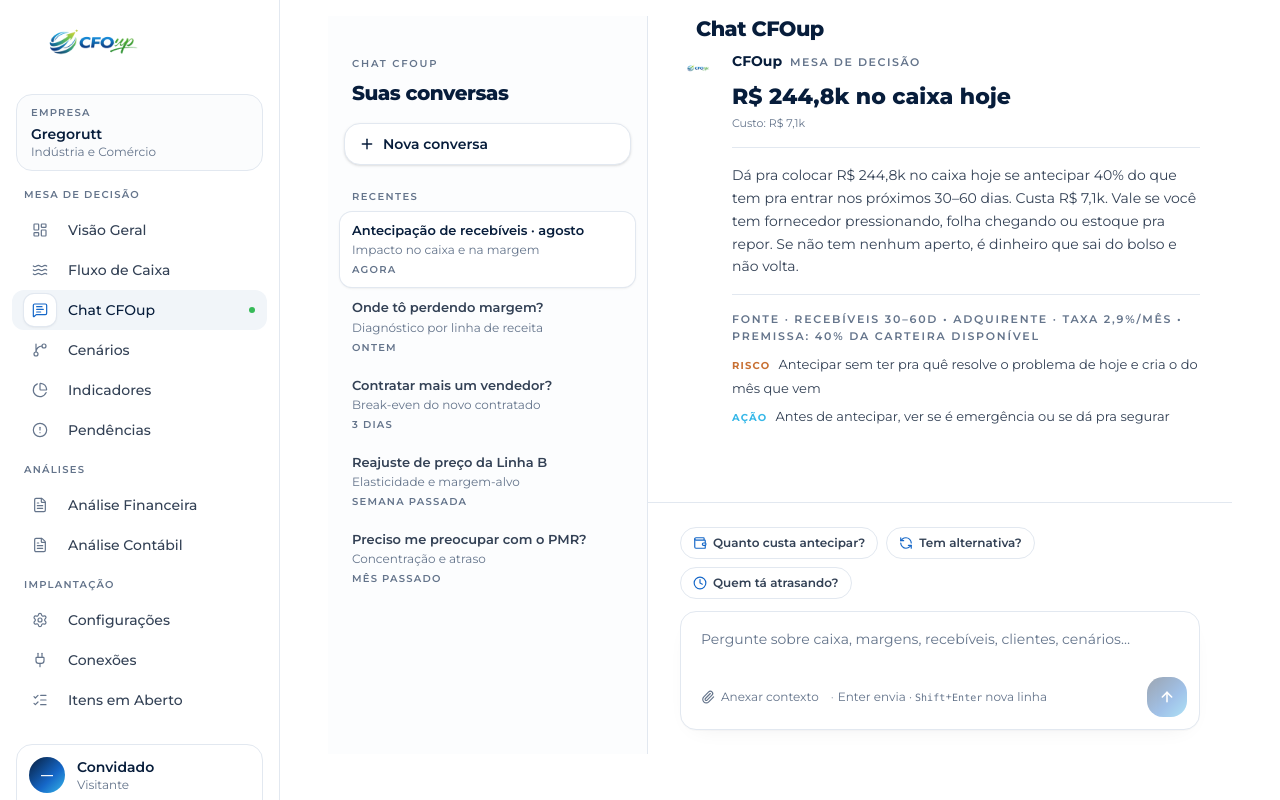
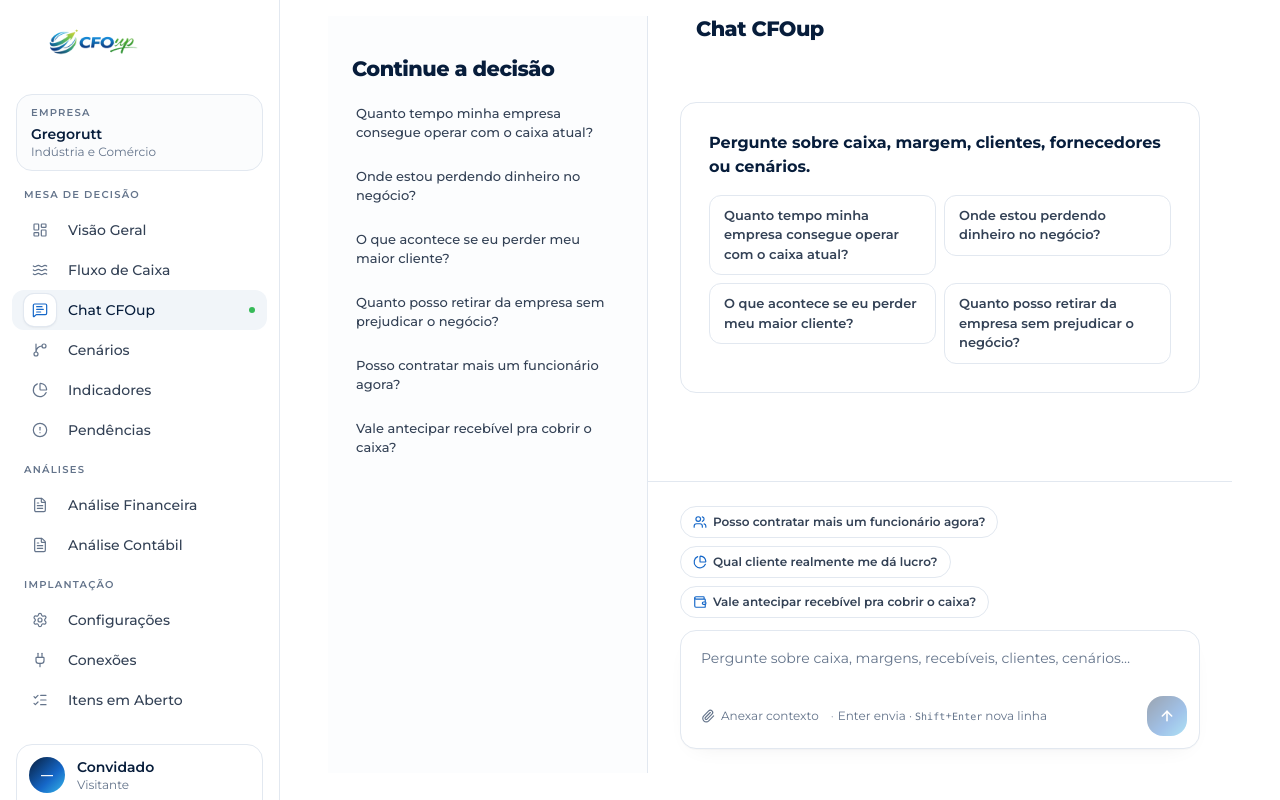
Before and after one commit to cfoup2026/cfoup-overview-v3, a Next.js app: page /chat in a window 1280 px wide. Built offline with nearby package versions, Linux system fonts and the light colour scheme.

Commit message:
feat: implement Round 9 with simplified state and decision sidebar
Simplify state and remove old threads; centralize decision logic.

```diff
--- a/app/(app)/chat/page.tsx
+++ b/app/(app)/chat/page.tsx
@@ -4,8 +4,6 @@ import { useState, useRef, useEffect, useCallback, Suspense } from "react"
 import { useSearchParams, useRouter } from "next/navigation"
 import {
   ArrowUp,
-  Plus,
-  History,
   Paperclip,
   Wallet,
   PieChart,
@@ -18,7 +16,6 @@ import {
   RefreshCcw,
 } from "lucide-react"
 import { CfoupLogo } from "@/components/cfoup-logo"
-import { cn } from "@/lib/utils"
 import { clienteAtual } from "@/lib/clientes/cliente-atual"
 
 /* ============================================================================ *
@@ -85,14 +82,6 @@ type Message =
   | { id: string; role: "user"; text: string }
   | { id: string; role: "cfoup"; card: AnswerCardData }
 
-type Thread = {
-  id: string
-  title: string
-  preview: string
-  when: string
-  messages: Message[]
-}
-
 type ChipIconKey = "wallet" | "users" | "piechart" | "clock" | "tag" | "trending-down" | "trending-up" | "refresh"
 type Chip = { label: string; question: string; icon: ChipIconKey }
 
@@ -150,39 +139,88 @@ function chipSetFor(lastUserText: string | null): Chip[] {
   ]
 }
 
-const PRELOADED_EXAMPLE: Message[] = [
-  {
-    id: "m1",
-    role: "user",
-    text: "Qual o impacto se eu antecipar 40% dos recebíveis este mês?",
-  },
-  {
-    id: "m2",
-    role: "cfoup",
-    card: {
-      dado: { destaque: "R$ 244,8k no caixa hoje", sub: "Custo: R$ 7,1k" },
-      resposta:
-        "Dá pra colocar R$ 244,8k no caixa hoje se antecipar 40% do que tem pra entrar nos próximos 30–60 dias. " +
-        "Custa R$ 7,1k. Vale se você tem fornecedor pressionando, folha chegando ou estoque pra repor. " +
-        "Se não tem nenhum aperto, é dinheiro que sai do bolso e não volta.",
-      fonte: {
-        periodo: "Recebíveis 30–60d",
-        base: "Adquirente · taxa 2,9%/mês",
-        premissa: "40% da carteira disponível",
-      },
-      risco: "Antecipar sem ter pra quê resolve o problema de hoje e cria o do mês que vem",
-      acao: "Antes de antecipar, ver se é emergência ou se dá pra segurar",
-    },
-  },
+function relatedQuestionsFor(lastUserText: string | null): string[] {
+  const q = (lastUserText ?? "").toLowerCase()
+
+  // Caixa / fôlego / aperto
+  if (/(caixa.*negativ|negativ.*caixa|s\d+.*negativ|semana.*negativ|aperto|cobrir.*caixa|falta.*caixa|buraco|fôlego|folego|quanto tempo|caixa aguent|operar com o caixa)/.test(q)) {
+    return [
+      "Vale antecipar recebível pra cobrir o caixa?",
+      "Posso adiar pagamento de fornecedor sem queimar a relação?",
+      "Quem está me devendo há mais de 30 dias?",
+      "Vale renegociar dívida pra ganhar fôlego?",
+      "A folha do mês cabe no caixa?",
+      "Em qual semana o caixa fica mais apertado?",
     ]
+  }
 
-const MOCK_THREADS: Omit<Thread, "messages">[] = [
-  { id: "t1", title: "Antecipação de recebíveis · agosto", preview: "Impacto no caixa e na margem", when: "Agora" },
-  { id: "t2", title: "Onde tô perdendo margem?", preview: "Diagnóstico por linha de receita", when: "Ontem" },
-  { id: "t3", title: "Contratar mais um vendedor?", preview: "Break-even do novo contratado", when: "3 dias" },
-  { id: "t4", title: "Reajuste de preço da Linha B", preview: "Elasticidade e margem-alvo", when: "Semana passada" },
-  { id: "t5", title: "Preciso me preocupar com o PMR?", preview: "Concentração e atraso", when: "Mês passado" },
+  // Margem / rentabilidade
+  if (/(margem|desconto|rentab|preço|preco|perdendo|onde.*perd|lucr.*produto|lucr.*linha)/.test(q)) {
+    return [
+      "Qual cliente realmente me dá lucro?",
+      "Qual linha de produto sustenta o resultado?",
+      "Meus vendedores estão dando desconto demais?",
+      "Que custo cresceu mais nos últimos meses?",
+      "Tenho margem pra aumentar preço sem perder cliente?",
+      "Onde o resultado vai sangrando sem ninguém perceber?",
     ]
+  }
+
+  // Contratação / folha
+  if (/(funcionário|funcionario|contrata|folha|vendedor|head|comercial|salário|salario|equipe|admit|demit)/.test(q)) {
+    return [
+      "Posso contratar mais um funcionário agora?",
+      "Quanto custa de verdade um funcionário pra empresa?",
+      "Em quanto tempo a contratação se paga?",
+      "Qual o impacto da contratação no caixa do trimestre?",
+      "Qual o ponto de equilíbrio de uma vaga nova?",
+      "Vale CLT ou PJ pra esse perfil?",
+    ]
+  }
+
+  // Recebíveis / cobrança / antecipação
+  if (/(receb|antecip|adquir|cartão|cartao|atras|inadimpl|cliente.*pag|cobrar|cobrança|cobranca)/.test(q)) {
+    return [
+      "Quanto custa antecipar 40% dos recebíveis?",
+      "Tem alternativa mais barata que antecipar?",
+      "Quem está me devendo há mais de 30 dias?",
+      "Qual minha taxa real de inadimplência?",
+      "Posso oferecer desconto pra pagamento antecipado?",
+      "Que cliente concentra mais recebível em atraso?",
+    ]
+  }
+
+  // Concentração / perda de cliente
+  if (/(concentra|cliente.*(sair|perd)|dependênc|dependenc|maior cliente|perder.*cliente)/.test(q)) {
+    return [
+      "O que acontece se eu perder meu maior cliente?",
+      "Estou dependente demais de poucos clientes?",
+      "Qual cliente realmente me dá lucro?",
+      "Quanto tempo eu sobreviveria sem o cliente top?",
+      "Que contratos médios fechar antes da próxima renovação?",
+    ]
+  }
+
+  // Retirada / dividendos / sócios
+  if (/(retirada|pro[- ]?labore|sócio|socio|distribuir|dividend|quanto.*retirar|prejudicar.*negócio)/.test(q)) {
+    return [
+      "Quanto posso retirar este mês sem prejudicar o negócio?",
+      "Quanto devo deixar de reserva no caixa da empresa?",
+      "Estou tirando do lucro ou da reserva?",
+      "Vale aumentar a retirada agora ou esperar fechar o trimestre?",
+    ]
+  }
+
+  // Default — sem contexto ainda
+  return [
+    "Quanto tempo minha empresa consegue operar com o caixa atual?",
+    "Onde estou perdendo dinheiro no negócio?",
+    "O que acontece se eu perder meu maior cliente?",
+    "Quanto posso retirar da empresa sem prejudicar o negócio?",
+    "Posso contratar mais um funcionário agora?",
+    "Vale antecipar recebível pra cobrir o caixa?",
+  ]
+}
 
 function buildPrompt(history: Message[]): string {
   const transcript = history
@@ -362,83 +400,42 @@ function ChatInner() {
   const searchParams = useSearchParams()
   const router = useRouter()
 
-  const [threads, setThreads] = useState<Thread[]>(() =>
-    MOCK_THREADS.map((t) => ({
-      ...t,
-      messages: t.id === "t1" ? PRELOADED_EXAMPLE : [],
-    })),
-  )
-  const [activeId, setActiveId] = useState<string | null>("t1")
+  const [messages, setMessages] = useState<Message[]>([])
   const [draft, setDraft] = useState("")
   const [pending, setPending] = useState(false)
   const scroller = useRef<HTMLDivElement>(null)
   const textarea = useRef<HTMLTextAreaElement>(null)
   const handledQuery = useRef(false)
 
-  const active = activeId ? threads.find((t) => t.id === activeId) ?? null : null
+  // Derivar lastUser e related uma vez
+  const lastUser = [...messages].reverse().find((m) => m.role === "user") as
+    | { id: string; role: "user"; text: string }
+    | undefined
+  const related = relatedQuestionsFor(lastUser?.text ?? null)
+  const chips = chipSetFor(lastUser?.text ?? null)
 
   useEffect(() => {
     if (scroller.current) {
       scroller.current.scrollTop = scroller.current.scrollHeight
     }
-  }, [active?.messages.length, pending])
+  }, [messages.length, pending])
 
   const submit = useCallback(
-    async (raw: string, targetId?: string) => {
+    async (raw: string) => {
       const text = raw.trim()
       if (!text || pending) return
 
-      let tid = targetId ?? activeId
-      const isCreatingFromDraft = !tid
-
-      if (isCreatingFromDraft) {
-        tid = `t-${Date.now()}`
-        const derived = text.length > 52 ? text.slice(0, 52) + "…" : text
-        const fresh: Thread = {
-          id: tid,
-          title: derived,
-          preview: text.length > 60 ? text.slice(0, 60) + "…" : text,
-          when: "Agora",
-          messages: [],
-        }
-        setThreads((prev) => [fresh, ...prev])
-        setActiveId(tid)
-      }
-
       const userMsg: Message = { id: `u-${Date.now()}`, role: "user", text }
-
-      setThreads((prev) => {
-        const idx = prev.findIndex((t) => t.id === tid)
-        if (idx === -1) return prev
-        const target = prev[idx]
-        const isFirstMessage = target.messages.length === 0 || target.title === "Nova conversa"
-        const newTitle = isFirstMessage
-          ? (text.length > 52 ? text.slice(0, 52) + "…" : text)
-          : target.title
-        const updated: Thread = {
-          ...target,
-          title: newTitle,
-          preview: text.length > 60 ? text.slice(0, 60) + "…" : text,
-          when: "Agora",
-          messages: [...target.messages, userMsg],
-        }
-        const others = prev.filter((t) => t.id !== tid)
-        return [updated, ...others]
-      })
+      setMessages((prev) => [...prev, userMsg])
       setDraft("")
       setPending(true)
 
-      const current = threads.find((t) => t.id === tid)
-      const historyForCall = [...(current?.messages ?? []), userMsg]
-
-      const card = await askClaude(historyForCall)
+      const card = await askClaude([...messages, userMsg])
       const cfoupMsg: Message = { id: `c-${Date.now()}`, role: "cfoup", card }
-      setThreads((prev) =>
-        prev.map((t) => (t.id === tid ? { ...t, messages: [...t.messages, cfoupMsg] } : t)),
-      )
+      setMessages((prev) => [...prev, cfoupMsg])
       setPending(false)
     },
-    [activeId, pending, threads],
+    [messages, pending],
   )
 
   // Trata ?q=...&auto=1
@@ -448,26 +445,10 @@ function ChatInner() {
     const auto = searchParams.get("auto")
     if (!q) return
     handledQuery.current = true
-
-    const newId = `t-${Date.now()}`
-    const newThread: Thread = {
-      id: newId,
-      title: q.length > 52 ? q.slice(0, 52) + "…" : q,
-      preview: "Agora",
-      when: "Agora",
-      messages: [],
-    }
-    setThreads((prev) => [newThread, ...prev])
-    setActiveId(newId)
-
-    // Limpa a URL
     router.replace("/chat", { scroll: false })
 
     if (auto === "1") {
-      // Dispara automaticamente
-      setTimeout(() => {
-        submit(q, newId)
-      }, 50)
+      setTimeout(() => submit(q), 50)
     } else {
       setDraft(q)
       setTimeout(() => textarea.current?.focus(), 50)
@@ -475,101 +456,55 @@ function ChatInner() {
     // eslint-disable-next-line react-hooks/exhaustive-deps
   }, [])
 
-  function startNewConversation() {
-    setActiveId(null)
-    setDraft("")
-    setTimeout(() => textarea.current?.focus(), 50)
-  }
-
   return (
     <div>
       <div className="grid grid-cols-1 lg:grid-cols-[320px_1fr]">
-        {/* Histórico de conversas */}
+        {/* Perguntas relacionadas */}
         <aside
-          aria-label="Histórico de conversas"
+          aria-label="Perguntas relacionadas"
           className="hidden border-r border-border bg-muted/40 lg:flex lg:flex-col"
         >
-          <div className="px-6 pb-4 pt-10">
-            <p className="text-[10px] font-semibold uppercase tracking-[0.18em] text-muted-foreground">
-              Chat CFOup
-            </p>
-            <h1 className="mt-2 text-xl font-extrabold tracking-tight" style={{ color: "var(--brand-navy)" }}>
-              Suas conversas
-            </h1>
+          <div className="mb-3 px-6 pt-10">
+            <h2
+              className="text-lg md:text-[1.3rem] font-extrabold leading-tight tracking-tight"
+              style={{ color: "var(--brand-navy)" }}
+            >
+              Continue a decisão
+            </h2>
           </div>
-          <div className="px-4">
+          <div className="flex-1 overflow-y-auto px-4 pb-6">
+            <ul className="space-y-1">
+              {related.map((q) => (
+                <li key={q}>
                   <button
                     type="button"
-              onClick={startNewConversation}
-              className="flex w-full items-center gap-2 rounded-xl border border-border bg-white px-3.5 py-2.5 text-left text-sm font-semibold text-[var(--brand-navy)] shadow-sm transition hover:border-[var(--brand-blue)]/40"
+                    onClick={() => submit(q)}
+                    className="w-full rounded-lg px-3 py-2.5 text-left text-[13px] font-medium text-[var(--slate-700)] transition hover:bg-white/70 hover:text-[var(--brand-navy)]"
                   >
-              <Plus className="h-4 w-4" strokeWidth={2.2} />
-              Nova conversa
-            </button>
-          </div>
-
-          <div className="mt-6 flex-1 overflow-y-auto px-3 pb-6">
-            <p className="px-3 pb-2 text-[10px] font-semibold uppercase tracking-[0.14em] text-muted-foreground">
-              Recentes
-            </p>
-            <ul className="space-y-0.5">
-              {threads.map((t) => {
-                const isActive = t.id === activeId
-                return (
-                  <li key={t.id}>
-                    <button
-                      type="button"
-                      onClick={() => setActiveId(t.id)}
-                      className={cn(
-                        "flex w-full flex-col items-start gap-1 rounded-lg px-3 py-2.5 text-left transition",
-                        isActive ? "bg-white shadow-sm ring-1 ring-border" : "hover:bg-white/70",
-                      )}
-                    >
-                      <span
-                        className="line-clamp-1 text-[13px] font-semibold leading-tight"
-                        style={{ color: isActive ? "var(--brand-navy)" : "var(--slate-700)" }}
-                      >
-                        {t.title}
-                      </span>
-                      <span className="line-clamp-1 text-xs text-muted-foreground">{t.preview}</span>
-                      <span className="text-[10px] font-semibold uppercase tracking-[0.12em] text-muted-foreground">
-                        {t.when}
-                      </span>
+                    {q}
                   </button>
                 </li>
-                )
-              })}
+              ))}
             </ul>
           </div>
         </aside>
 
         {/* Área principal */}
         <div className="flex flex-col bg-background">
-          <header className="mb-3 flex flex-wrap items-start justify-between gap-3 px-6 md:px-10 lg:px-12">
-            <div>
+          <header className="mb-3 px-6 md:px-10 lg:px-12">
             <h1
               className="text-lg md:text-[1.3rem] font-extrabold leading-tight tracking-tight"
               style={{ color: "var(--brand-navy)" }}
             >
               Chat CFOup
             </h1>
-            </div>
-
-            <button
-              type="button"
-              onClick={startNewConversation}
-              className="inline-flex items-center gap-2 rounded-lg border border-border bg-white px-3 py-2 text-xs font-semibold text-muted-foreground hover:text-[var(--brand-navy)] lg:hidden"
-            >
-              <History className="h-4 w-4" />
-              Nova conversa
-            </button>
           </header>
 
           {/* Mensagens */}
           <div ref={scroller} className="overflow-y-auto" style={{ maxHeight: "calc(100vh - 22rem)" }}>
             <div className="mx-auto w-full max-w-3xl px-5 py-10 md:py-12 md:px-8">
-              {(!active || (active.messages.length === 0 && !pending)) && <EmptyState onPick={(q) => submit(q)} />}
-              {active?.messages.map((m) =>
+              {messages.length === 0 && !pending && <EmptyState onPick={(q) => submit(q)} />}
+              {messages.map((m) =>
                 m.role === "user" ? <UserBubble key={m.id} text={m.text} /> : <AnswerCard key={m.id} card={m.card} />,
               )}
               {pending && <PendingBubble />}
@@ -580,20 +515,14 @@ function ChatInner() {
           <div className="border-t border-border bg-background px-5 py-5 md:px-8 md:py-6">
             <div className="mx-auto w-full max-w-3xl">
               <div className="mb-3 flex flex-wrap gap-2">
-                {(() => {
-                  const lastUser = active
-                    ? [...active.messages].reverse().find((m) => m.role === "user") as { role: "user"; text: string } | undefined
-                    : undefined
-                  const chips = chipSetFor(lastUser?.text ?? null)
-                  return chips.map((c) => (
+                {chips.map((c) => (
                   <SuggestionChip
                     key={c.question}
                     icon={ChipIconMap[c.icon]}
                     label={c.label}
                     onClick={() => submit(c.question)}
                   />
-                  ))
-                })()}
+                ))}
               </div>
 
               <form
```
Lines whose indentation alone changed are shown as unchanged.
